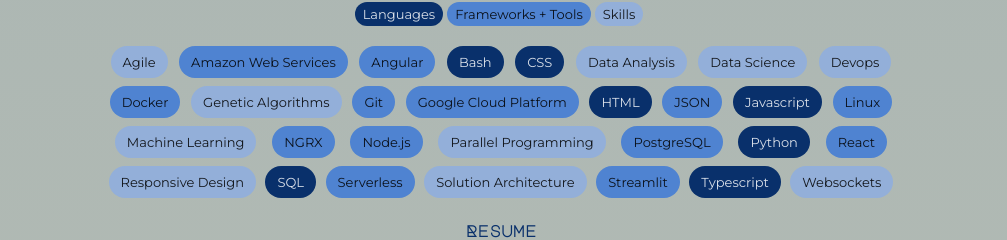
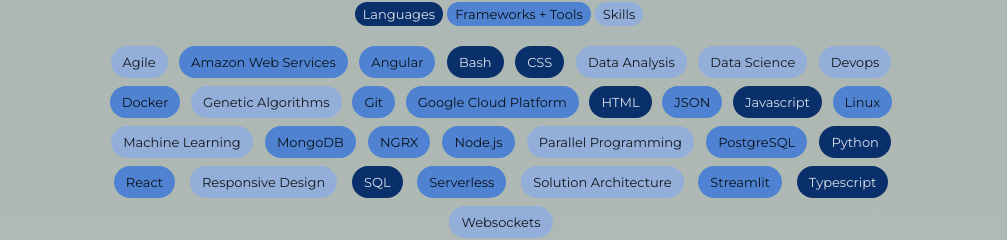
Before and after one commit to jstock29/jaredstock-dot-com, a React (Create React App) app: page / in a window 1280 px wide. Shown: the part 2933-3173 px from the top of the page, without its empty margins (139-1146 px from the left). Built offline with nearby package versions, Linux system fonts and the light colour scheme.

Commit message:
add mongo

```diff
--- a/src/App.js
+++ b/src/App.js
@@ -136,6 +136,7 @@
     {label: 'Solution Architecture', color: 'default'},
     {label: 'Responsive Design', color: 'default'},
     {label: 'Bash', color: 'primary'},
+    {label: 'MongoDB', color: 'secondary'},
 ]
 
 function App() {
```
